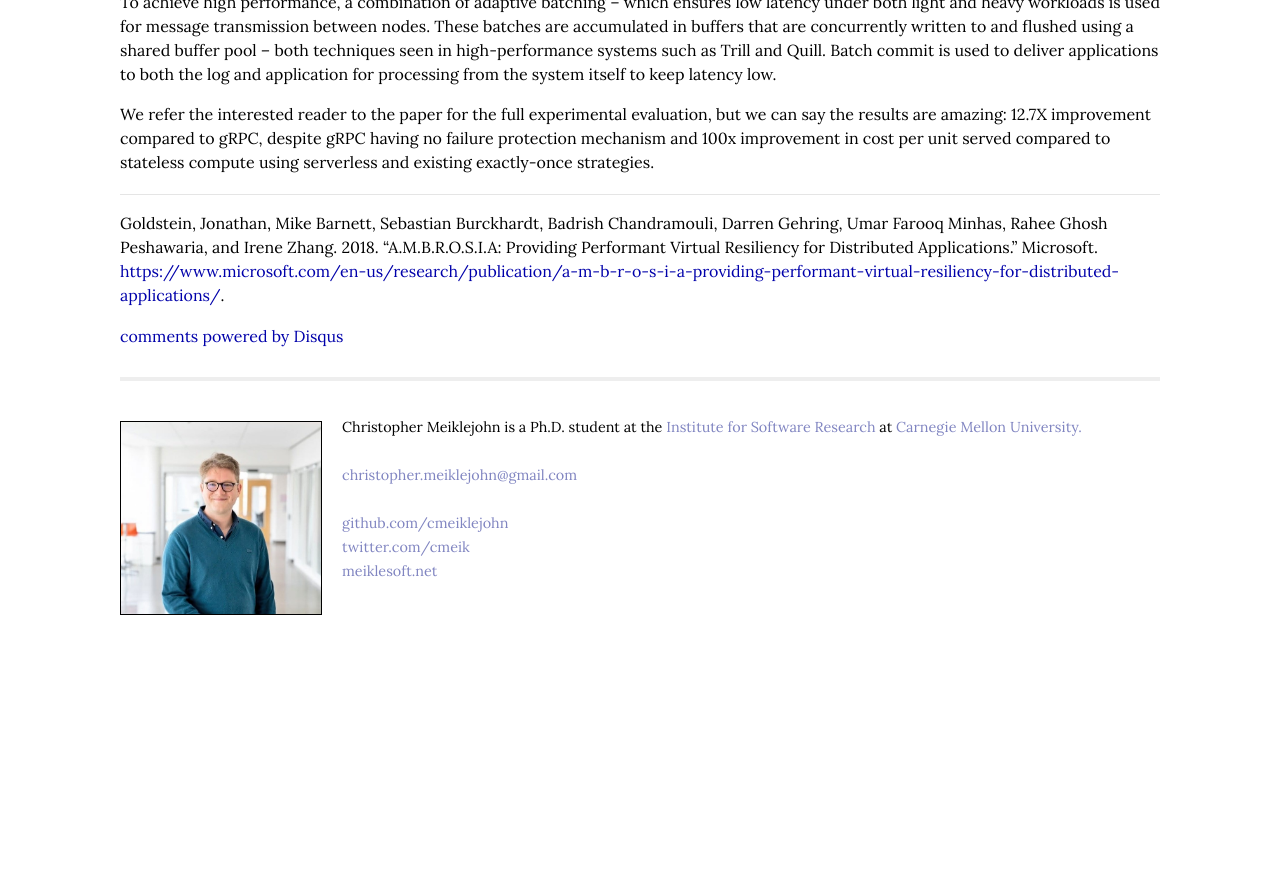
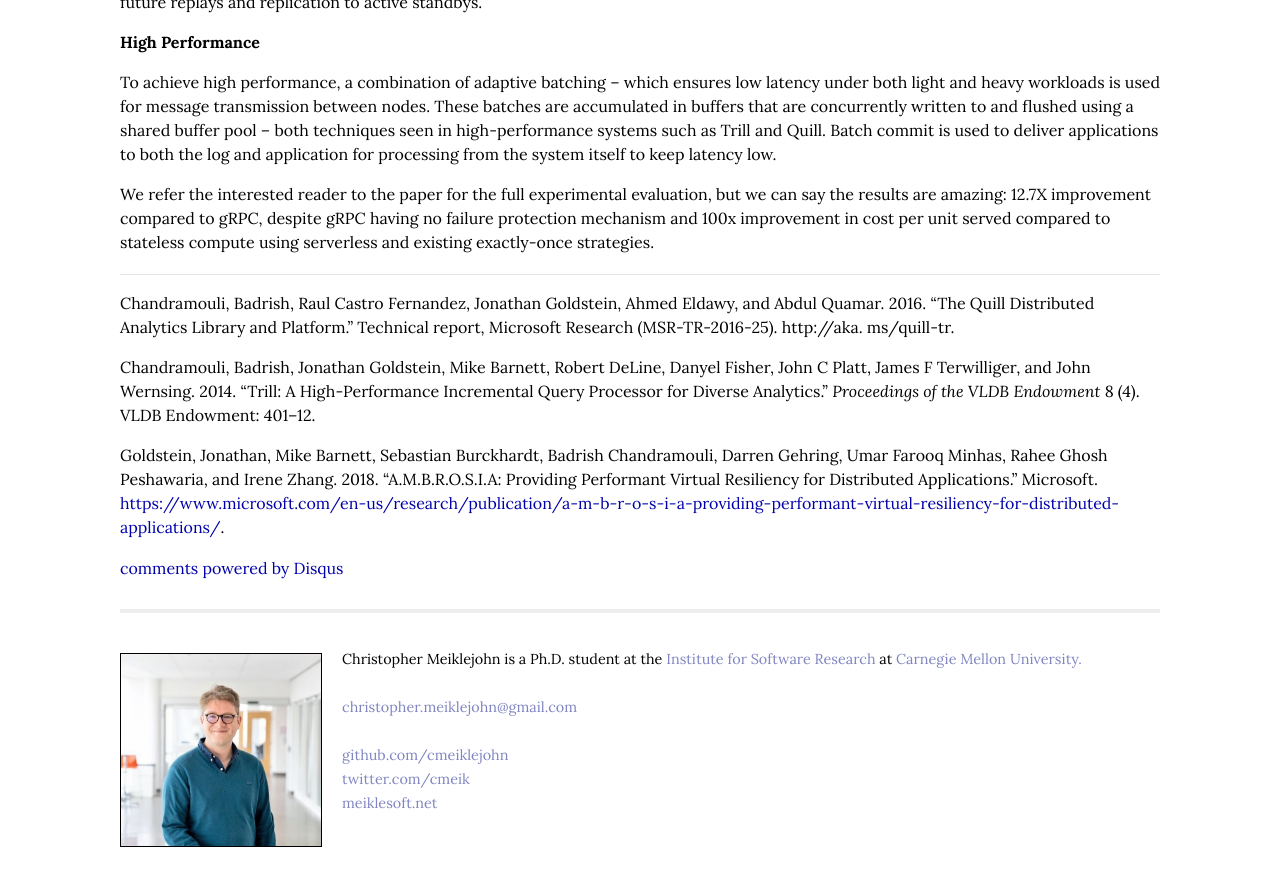
Before and after one commit to cmeiklejohn/cmeiklejohn.github.io, a Jekyll site: the page built from _posts/2018-12-15-ambrosia.markdown, in a window 1280 px wide and 900 px high, scrolled down 1730 px. Shown: the top 886 px of the window. Built offline with Jekyll 4.4.1, drawn with Linux system fonts in a browser that asks for light colours; comment, search, counter and statistics services are not loaded; before the commit the page ends 2398 px from its top, so only the background shows below that; some of the changed text lies outside the part shown.

Commit message:
Add post

```diff
--- a/_posts/2018-12-15-ambrosia.markdown
+++ b/_posts/2018-12-15-ambrosia.markdown
@@ -8,9 +8,10 @@
 
 _This is one post in a series about programming models and languages for distributed computing that I'm writing as part of my [history of distributed programming techniques](https://github.com/cmeiklejohn/PMLDC)._
 
-
 <h2 id="relevant-reading">Relevant Reading</h2>
 <ul>
+<li><p><em>Trill: A high-performance incremental query processor for diverse analytics</em>, Chandramouli et al., VLDB 2014 <span class="citation">Chandramouli et al. (2014)</span></p></li>
+<li><p><em>Quill: efficient, transferable, and rich analytics at scale</em>, Chandramouli et al., VLDB 2016 <span class="citation">Chandramouli et al. (2016)</span></p></li>
 <li><p><em>Ambrosia: Providing Performant Virtual Resiliency for Distributed Applications</em>, Goldstein et al., MSR-TR-2018-40 <span class="citation">Goldstein et al. (2018)</span></p></li>
 </ul>
 <h2 id="commentary">Commentary</h2>
@@ -44,6 +45,12 @@
 <p>To achieve high performance, a combination of adaptive batching – which ensures low latency under both light and heavy workloads is used for message transmission between nodes. These batches are accumulated in buffers that are concurrently written to and flushed using a shared buffer pool – both techniques seen in high-performance systems such as Trill and Quill. Batch commit is used to deliver applications to both the log and application for processing from the system itself to keep latency low.</p>
 <p>We refer the interested reader to the paper for the full experimental evaluation, but we can say the results are amazing: 12.7X improvement compared to gRPC, despite gRPC having no failure protection mechanism and 100x improvement in cost per unit served compared to stateless compute using serverless and existing exactly-once strategies.</p>
 <div id="refs" class="references">
+<div id="ref-chandramouli2016quill">
+<p>Chandramouli, Badrish, Raul Castro Fernandez, Jonathan Goldstein, Ahmed Eldawy, and Abdul Quamar. 2016. “The Quill Distributed Analytics Library and Platform.” Technical report, Microsoft Research (MSR-TR-2016-25). http://aka. ms/quill-tr.</p>
+</div>
+<div id="ref-chandramouli2014trill">
+<p>Chandramouli, Badrish, Jonathan Goldstein, Mike Barnett, Robert DeLine, Danyel Fisher, John C Platt, James F Terwilliger, and John Wernsing. 2014. “Trill: A High-Performance Incremental Query Processor for Diverse Analytics.” <em>Proceedings of the VLDB Endowment</em> 8 (4). VLDB Endowment: 401–12.</p>
+</div>
 <div id="ref-a-m-b-r-o-s-i-a-providing-performant-virtual-resiliency-for-distributed-applications">
 <p>Goldstein, Jonathan, Mike Barnett, Sebastian Burckhardt, Badrish Chandramouli, Darren Gehring, Umar Farooq Minhas, Rahee Ghosh Peshawaria, and Irene Zhang. 2018. “A.M.B.R.O.S.I.A: Providing Performant Virtual Resiliency for Distributed Applications.” Microsoft. <a href="https://www.microsoft.com/en-us/research/publication/a-m-b-r-o-s-i-a-providing-performant-virtual-resiliency-for-distributed-applications/" class="uri">https://www.microsoft.com/en-us/research/publication/a-m-b-r-o-s-i-a-providing-performant-virtual-resiliency-for-distributed-applications/</a>.</p>
 </div>
```
